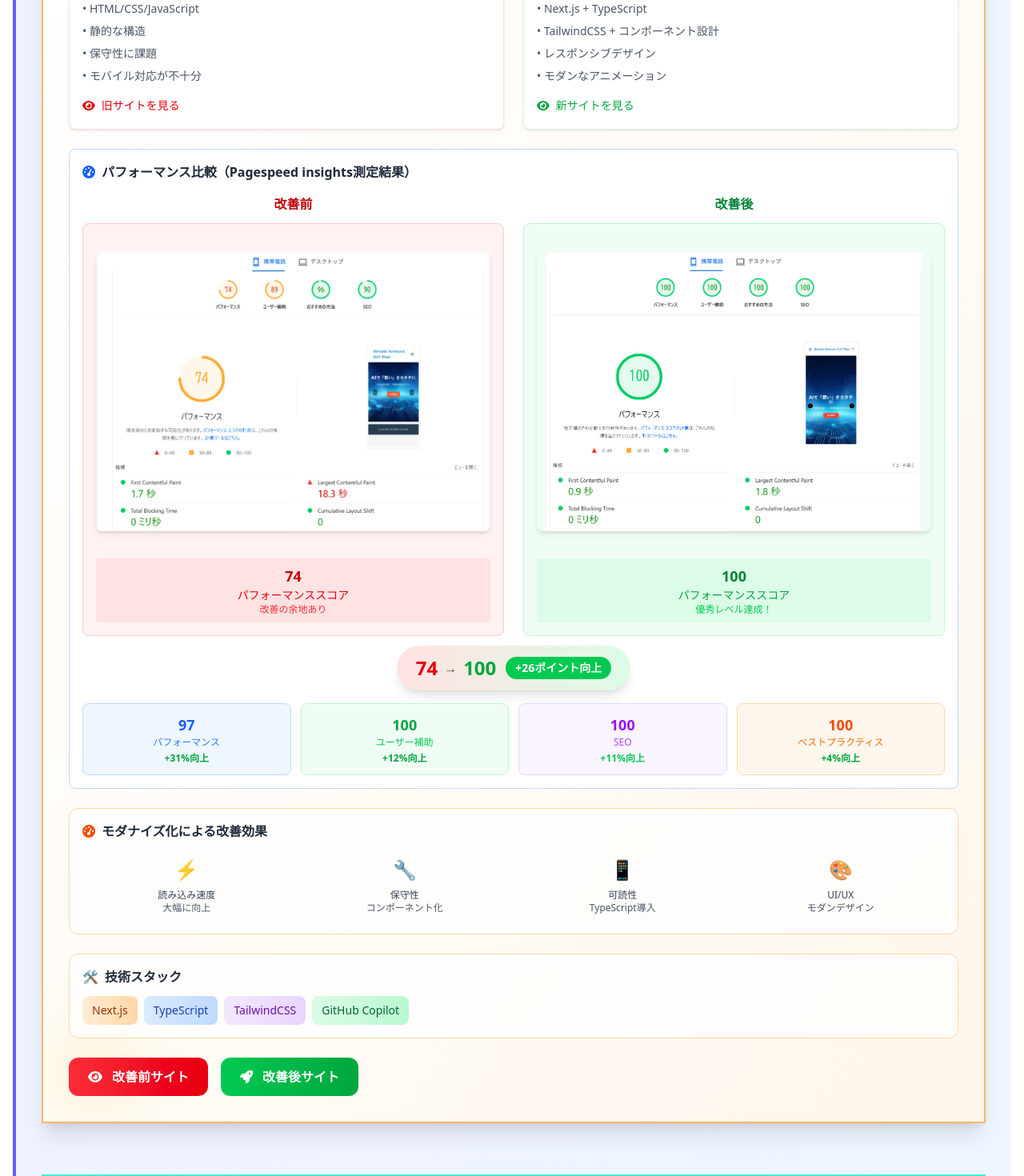
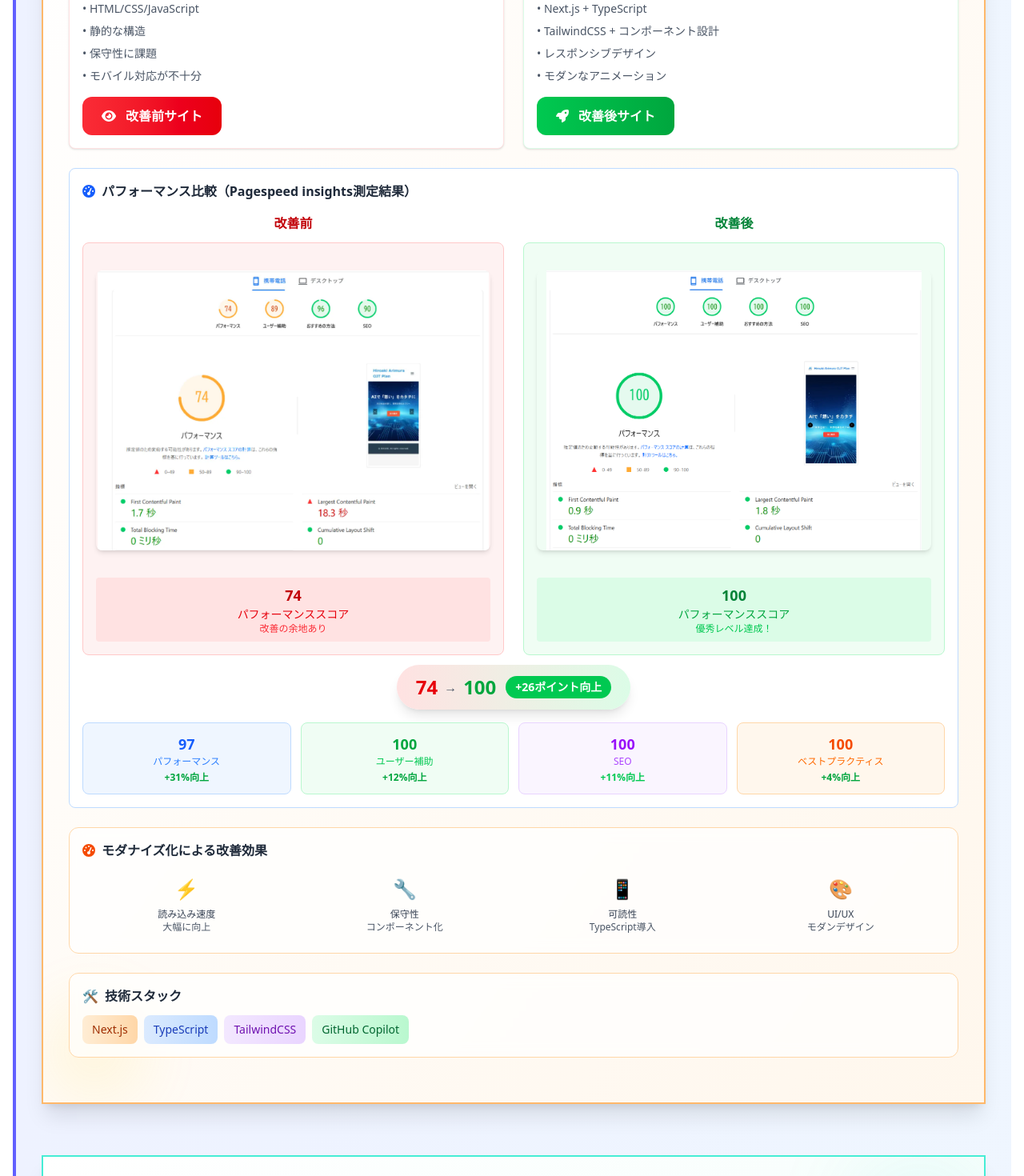
Before and after one commit to hiro0211/arimuraportfolio, a Next.js app: page /proto2 in a window 1280 px wide. Shown: the part 2440-3910 px from the top of the page at 80% size. Built offline with nearby package versions, Linux system fonts and the light colour scheme.

Commit message:
GrowthStorySectionのリンクスタイルを改善し、不要なコードを削除

```diff
--- a/app/proto2/page.tsx
+++ b/app/proto2/page.tsx
@@ -14,7 +14,6 @@ import {
     faEye,
     faUtensils,
     faGamepad,
-    faCog,
     faChalkboardTeacher,
     faPenFancy,
     faBolt,
@@ -358,9 +357,9 @@ const GrowthStorySection: React.FC = () => {
                                                                     <li className="transition-all duration-200 hover:text-red-700 hover:font-medium hover:translate-x-2">• モバイル対応が不十分</li>
                                                                 </ul>
                                                                 <a href="https://hiro0211.github.io/Self-Introduction-webSite9-4/" target="_blank" rel="noopener noreferrer"
-                                                                    className="inline-flex items-center text-red-600 hover:text-red-800 font-medium text-sm transition-all duration-200 hover:translate-x-2">
-                                                                    <FontAwesomeIcon icon={faEye} className="mr-2 transition-transform hover:scale-125" />
-                                                                    旧サイトを見る
+                                                                    className="inline-flex items-center bg-gradient-to-r from-red-500 to-red-600 text-white px-6 py-3 rounded-xl font-semibold transition-all duration-300 hover:from-red-600 hover:to-red-700 hover:translate-x-2 hover:shadow-lg group">
+                                                                    <FontAwesomeIcon icon={faEye} className="mr-3 transition-transform group-hover:scale-125 group-hover:translate-x-1" />
+                                                                    改善前サイト
                                                                 </a>
                                                             </div>
 
@@ -382,9 +381,9 @@ const GrowthStorySection: React.FC = () => {
                                                                     <li className="transition-all duration-200 hover:text-green-700 hover:font-medium hover:translate-x-2">• モダンなアニメーション</li>
                                                                 </ul>
                                                                 <a href="https://claude-ojt-plan5-15.vercel.app/" target="_blank" rel="noopener noreferrer"
-                                                                    className="inline-flex items-center text-green-600 hover:text-green-800 font-medium text-sm transition-all duration-200 hover:translate-x-2">
-                                                                    <FontAwesomeIcon icon={faEye} className="mr-2 transition-transform hover:scale-125" />
-                                                                    新サイトを見る
+                                                                    className="inline-flex items-center bg-gradient-to-r from-green-500 to-green-600 text-white px-6 py-3 rounded-xl font-semibold transition-all duration-300 hover:from-green-600 hover:to-green-700 hover:translate-x-2 hover:shadow-lg group">
+                                                                    <FontAwesomeIcon icon={faRocket} className="mr-3 transition-transform group-hover:scale-125 group-hover:translate-x-1" />
+                                                                    改善後サイト
                                                                 </a>
                                                             </div>
                                                         </div>
@@ -516,19 +515,6 @@ const GrowthStorySection: React.FC = () => {
                                                                 <span className="bg-gradient-to-r from-green-100 to-green-200 text-green-800 px-3 py-2 rounded-lg text-sm font-medium transition-all hover:from-green-200 hover:to-green-300 hover:scale-105">GitHub Copilot</span>
                                                             </div>
                                                         </div>
-                                                    </div>
-
-                                                    <div className="flex gap-4">
-                                                        <a href="https://hiro0211.github.io/Self-Introduction-webSite9-4/" target="_blank" rel="noopener noreferrer"
-                                                            className="inline-flex items-center bg-gradient-to-r from-red-500 to-red-600 text-white px-6 py-3 rounded-xl font-semibold transition-all duration-300 hover:from-red-600 hover:to-red-700 hover:translate-x-2 hover:shadow-lg group">
-                                                            <FontAwesomeIcon icon={faEye} className="mr-3 transition-transform group-hover:scale-125 group-hover:translate-x-1" />
-                                                            改善前サイト
-                                                        </a>
-                                                        <a href="https://claude-ojt-plan5-15.vercel.app/" target="_blank" rel="noopener noreferrer"
-                                                            className="inline-flex items-center bg-gradient-to-r from-green-500 to-green-600 text-white px-6 py-3 rounded-xl font-semibold transition-all duration-300 hover:from-green-600 hover:to-green-700 hover:translate-x-2 hover:shadow-lg group">
-                                                            <FontAwesomeIcon icon={faRocket} className="mr-3 transition-transform group-hover:scale-125 group-hover:translate-x-1" />
-                                                            改善後サイト
-                                                        </a>
                                                     </div>
                                                 </div>
                                             </div>
```
